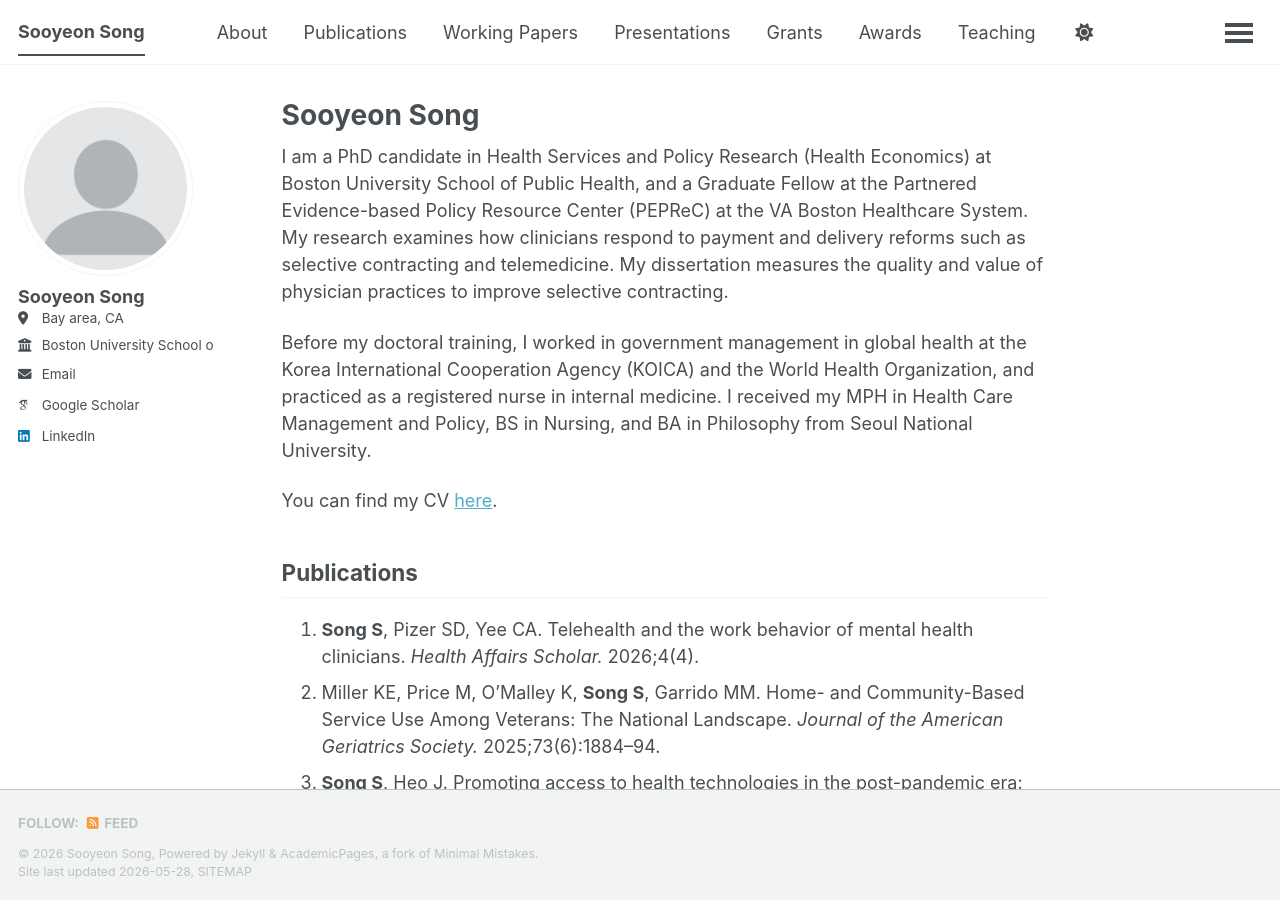
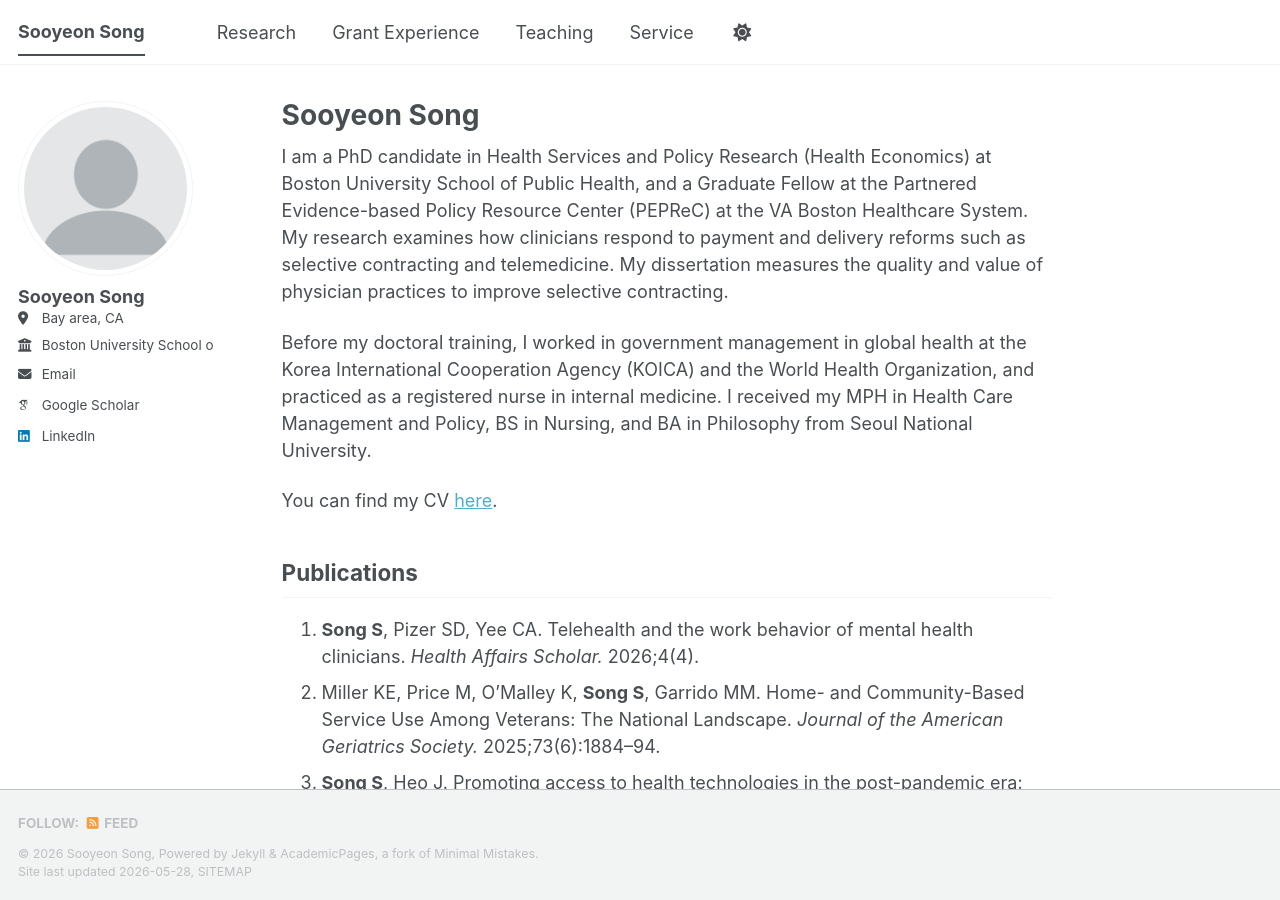
Before and after one commit to sooyeonsong/sooyeonsong.github.io, a Jekyll site: the page built from _pages/about.md, in a window 1280 px wide and 900 px high. Built offline with Jekyll 4.4.1, drawn with Linux system fonts in a browser that asks for light colours; some web fonts are replaced; a script bundle is joined from its source files by our own code; library files that are not in the unit come from our copies.

Commit message:
Update navigation.yml

```diff
--- a/_data/navigation.yml
+++ b/_data/navigation.yml
@@ -3,23 +3,11 @@
 # These links point to anchors on the front page (single-page layout),
 # so clicking a menu item scrolls to that section.
 main:
-  - title: "About"
-    url: /#
-  - title: "Publications"
+  - title: "Research"
     url: /#publications
-  - title: "Working Papers"
-    url: /#working-papers
-  - title: "Presentations"
-    url: /#presentations
-  - title: "Grants"
+  - title: "Grant Experience"
     url: /#grants
-  - title: "Awards"
-    url: /#awards
   - title: "Teaching"
     url: /#teaching
-  - title: "Experience"
-    url: /#experience
   - title: "Service"
     url: /#service
-  - title: "CV"
-    url: /files/Song_CV.pdf
```
